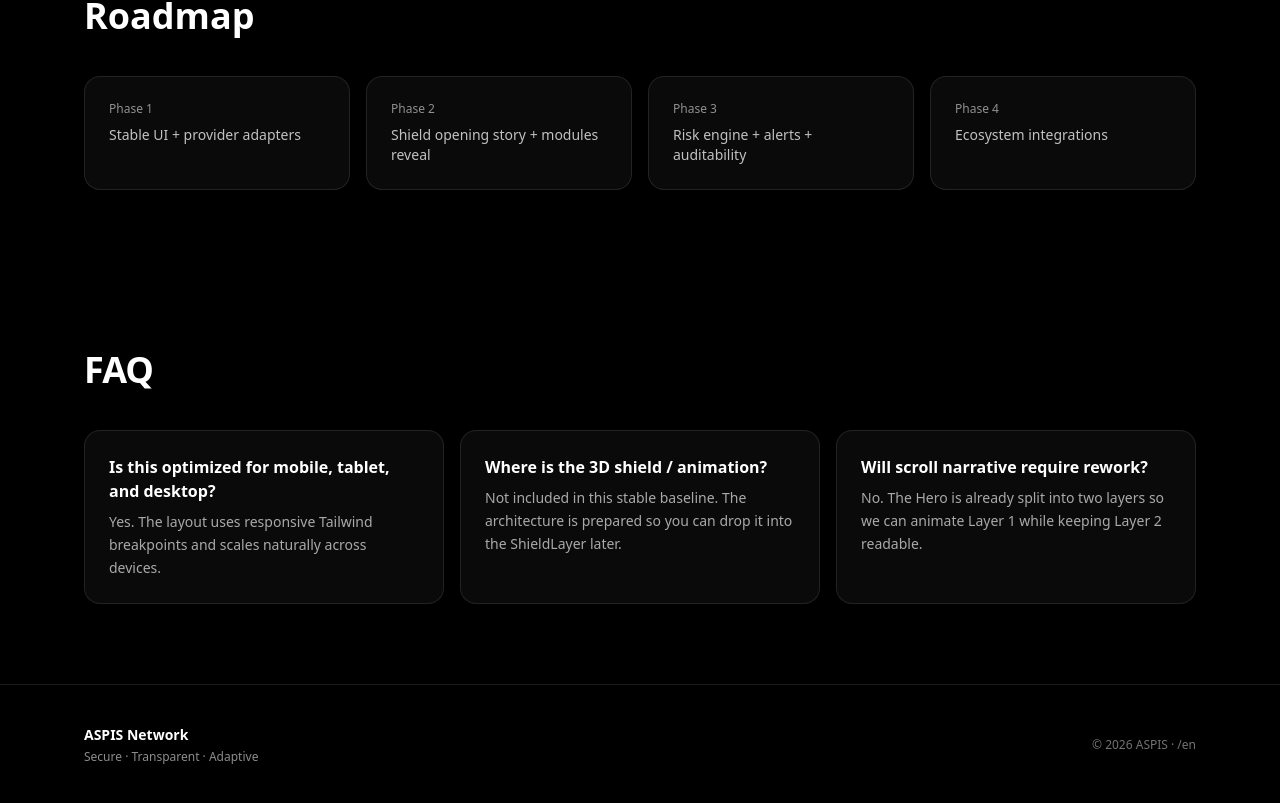
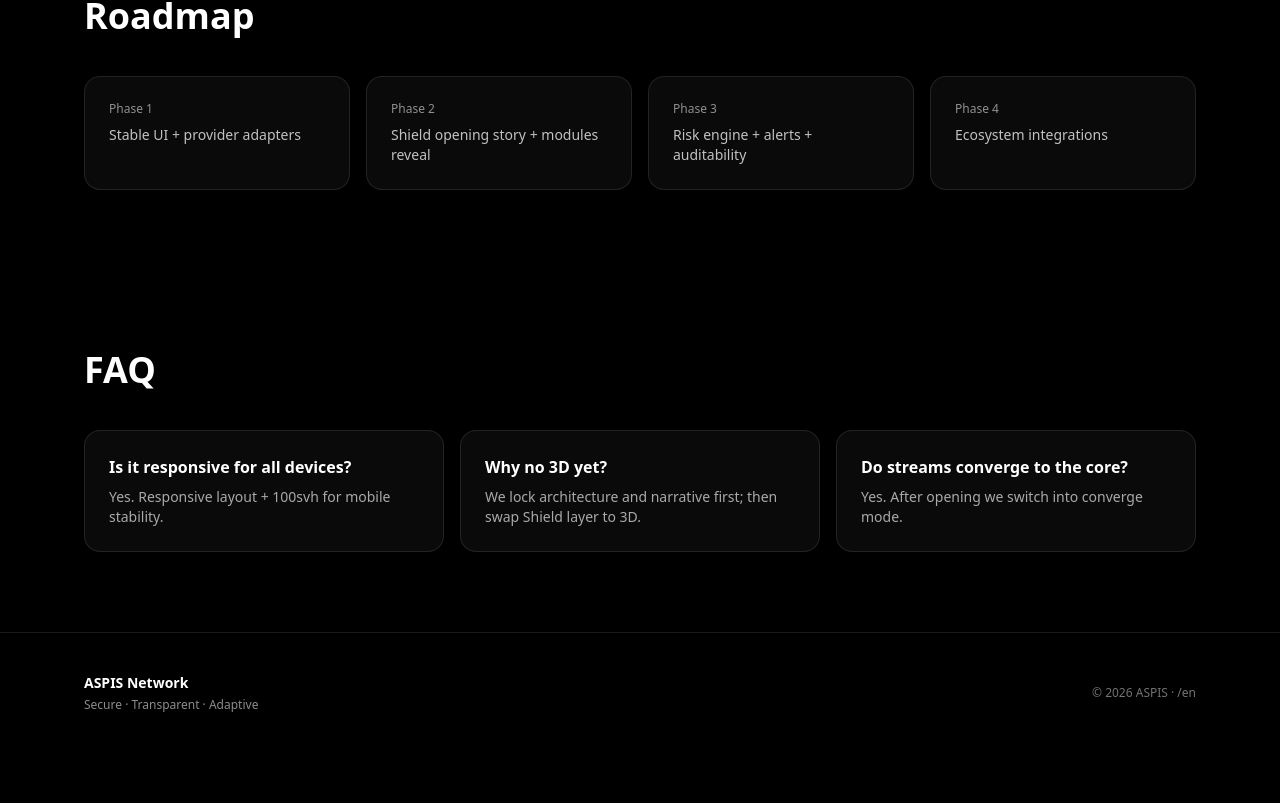
Before and after one commit to SergejMasich/aspis-network-v3, a Next.js app: page /en in a window 1280 px wide. Shown: the part 3351-4154 px from the top of the page. After the commit the page ends 4104 px from the top, so only its background shows below. Built offline with nearby package versions, Linux system fonts and the light colour scheme.

Commit message:
Update FAQ.tsx

```diff
--- a/components/sections/FAQ.tsx
+++ b/components/sections/FAQ.tsx
@@ -1,31 +1,30 @@
-const FAQS = [
-  {
-    q: "Is this optimized for mobile, tablet, and desktop?",
-    a: "Yes. The layout uses responsive Tailwind breakpoints and scales naturally across devices."
-  },
-  {
-    q: "Where is the 3D shield / animation?",
-    a: "Not included in this stable baseline. The architecture is prepared so you can drop it into the ShieldLayer later."
-  },
-  {
-    q: "Will scroll narrative require rework?",
-    a: "No. The Hero is already split into two layers so we can animate Layer 1 while keeping Layer 2 readable."
-  }
-];
+import { copy, Locale } from "@/lib/copy";
 
-export default function FAQ() {
+export default function FAQ({ locale }: { locale: Locale }) {
+  const t = copy[locale];
+
+  const faqs =
+    locale === "ru"
+      ? [
+          ["Это адаптивно под все устройства?", "Да. Используем responsive layout и 100svh для мобильных."],
+          ["Почему сейчас без 3D?", "Сначала фиксируем архитектуру и story, потом меняем слой Shield на 3D."],
+          ["Потоки реально идут к ядру?", "Да: после раскрытия визуально переключаем режим на converge."],
+        ]
+      : [
+          ["Is it responsive for all devices?", "Yes. Responsive layout + 100svh for mobile stability."],
+          ["Why no 3D yet?", "We lock architecture and narrative first; then swap Shield layer to 3D."],
+          ["Do streams converge to the core?", "Yes. After opening we switch into converge mode."],
+        ];
+
   return (
     <section id="faq" className="bg-black py-20">
-      <div className="mx-auto w-full max-w-6xl px-5">
-        <h2 className="text-3xl font-semibold tracking-tight sm:text-4xl">FAQ</h2>
-
+      <div className="mx-auto max-w-6xl px-5">
+        <h2 className="text-3xl font-semibold sm:text-4xl">{t.sections.faqTitle}</h2>
         <div className="mt-10 grid gap-4 lg:grid-cols-3">
-          {FAQS.map((it) => (
-            <div key={it.q} className="glass rounded-2xl p-6">
-              <div className="text-base font-semibold">{it.q}</div>
-              <div className="mt-2 text-sm leading-relaxed text-white/65">
-                {it.a}
-              </div>
+          {faqs.map(([q, a]) => (
+            <div key={q} className="glass rounded-2xl p-6">
+              <div className="text-base font-semibold">{q}</div>
+              <div className="mt-2 text-sm text-white/65">{a}</div>
             </div>
           ))}
         </div>
```
